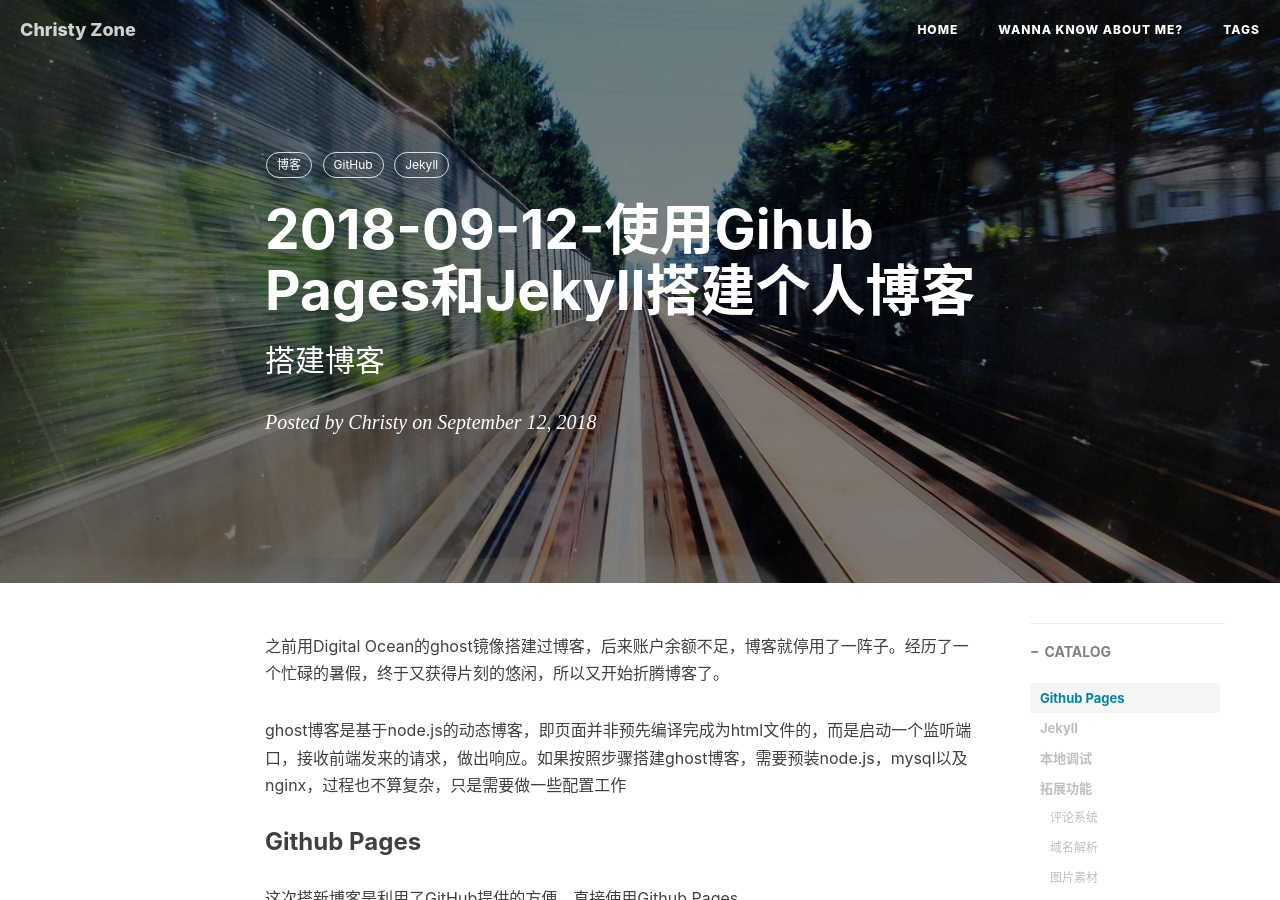
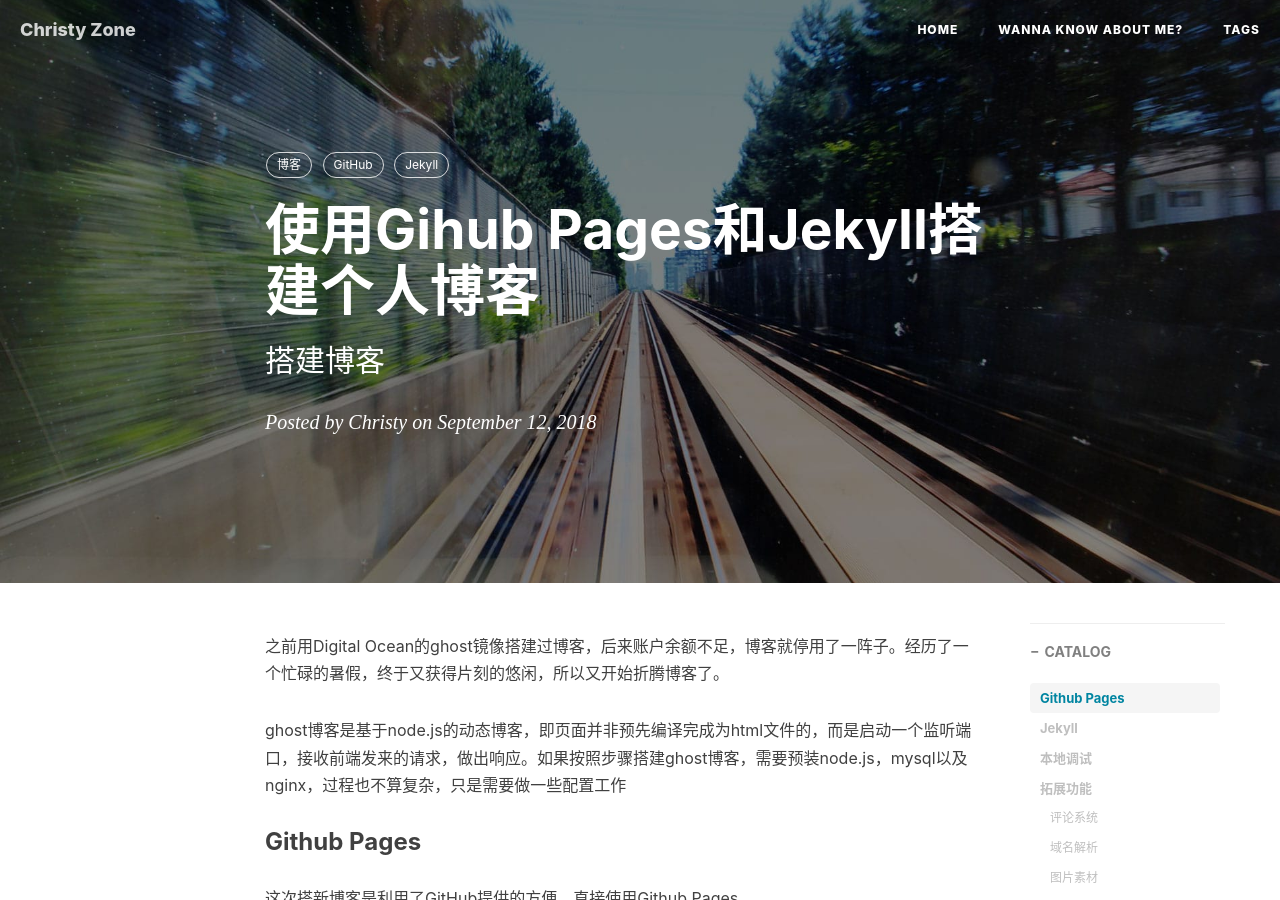
Before and after one commit to xiaoheifish/xiaoheifish.github.io, a Jekyll site: the page built from _posts/2018-09-12-使用Gihub Pages和jekyll搭建个人博客.md, in a window 1280 px wide and 900 px high. Built offline with Jekyll 4.4.1, drawn with Linux system fonts in a browser that asks for light colours; nearby versions of some CDN libraries; comment, search, counter and statistics services are not loaded.

Commit message:
firt blog

```diff
--- a/_posts/2018-09-12-使用Gihub Pages和jekyll搭建个人博客.md
+++ b/_posts/2018-09-12-使用Gihub Pages和jekyll搭建个人博客.md
@@ -1,6 +1,6 @@
 ---
 layout: post
-title: "2018-09-12-使用Gihub Pages和Jekyll搭建个人博客"
+title: "使用Gihub Pages和Jekyll搭建个人博客"
 subtitle:   搭建博客
 date:       2018-09-12
 author:     Christy
```
